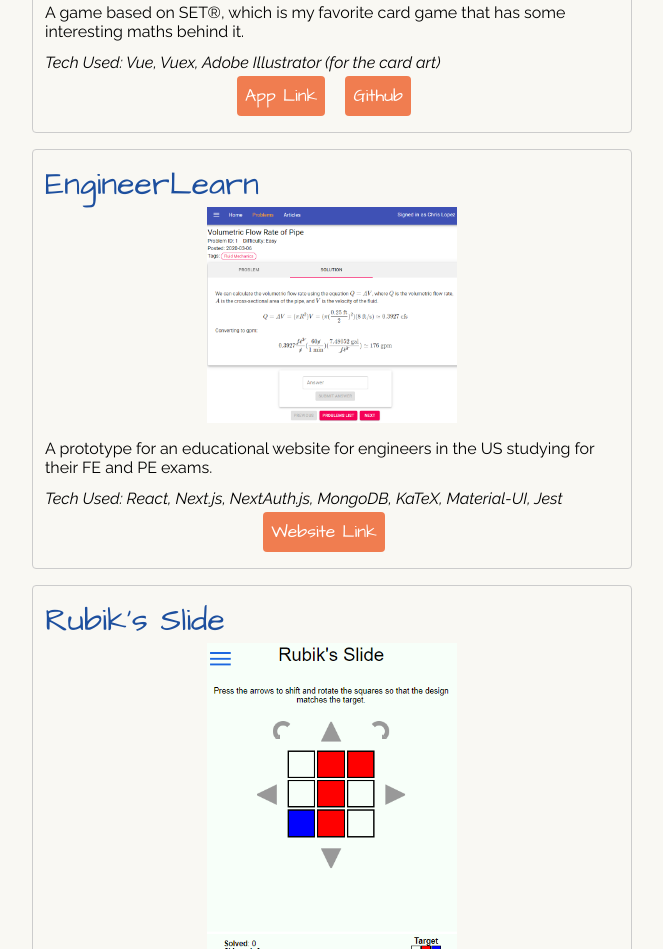
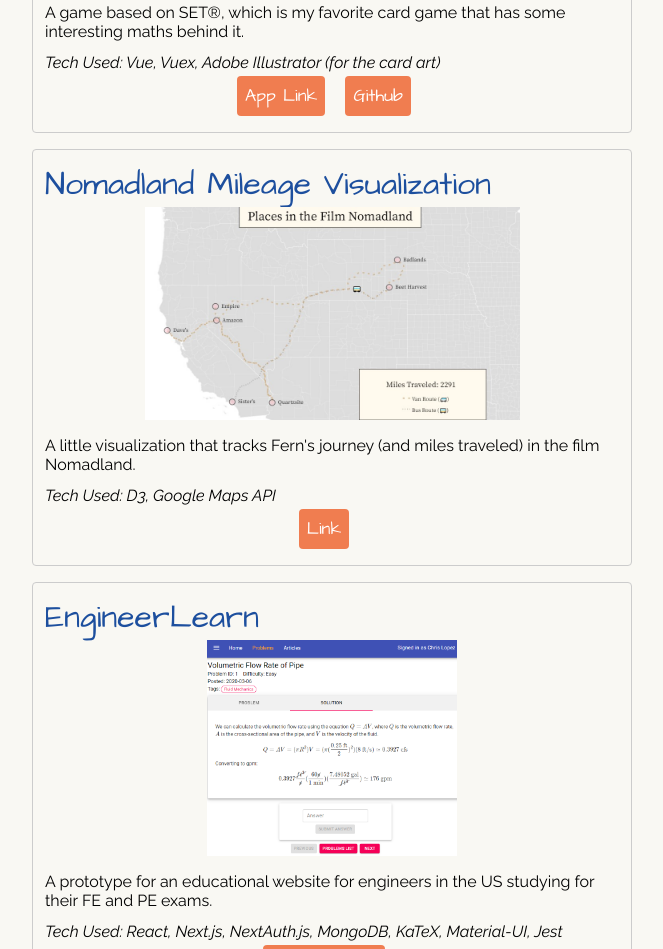
Before and after one commit to chrislopez28/portfolio-plain, a plain HTML site: page index.html in a window 1280 px wide. Shown: the part 1328-2277 px from the top of the page, without its empty margins (308-971 px from the left). Drawn offline with nearby package versions, Linux system fonts and the light colour scheme.

Commit message:
Added project

```diff
--- a/index.html
+++ b/index.html
@@ -114,6 +114,38 @@
                 target="_blank"
                 rel="noopener noreferrer"
                 >Github</a
+              >
+            </div>
+          </div>
+        </div>
+
+        <div class="project-container">
+          <div class="project-description">
+            <h2>Nomadland Mileage Visualization</h2>
+            <div class="image-container">
+              <img
+                src="images/nomadland.jpg"
+                alt="Screenshot of Nomadland Data Viz."
+                width="75%"
+                loading="lazy"
+                onclick="window.open(this.src)"
+              />
+            </div>
+            <p>
+              A little visualization that tracks Fern's journey (and miles traveled) in the film Nomadland.
+            </p>
+            <p>
+              <i>
+                Tech Used: D3, Google Maps API
+              </i>
+            </p>
+            <div class="link-container">
+              <a
+                class="link-button"
+                href="https://observablehq.com/@chrislopez28/places-in-the-film-nomadland"
+                target="_blank"
+                rel="noopener noreferrer"
+                >Link</a
               >
             </div>
           </div>
```
Also changed, not shown: images/nomadland.jpg (added).
